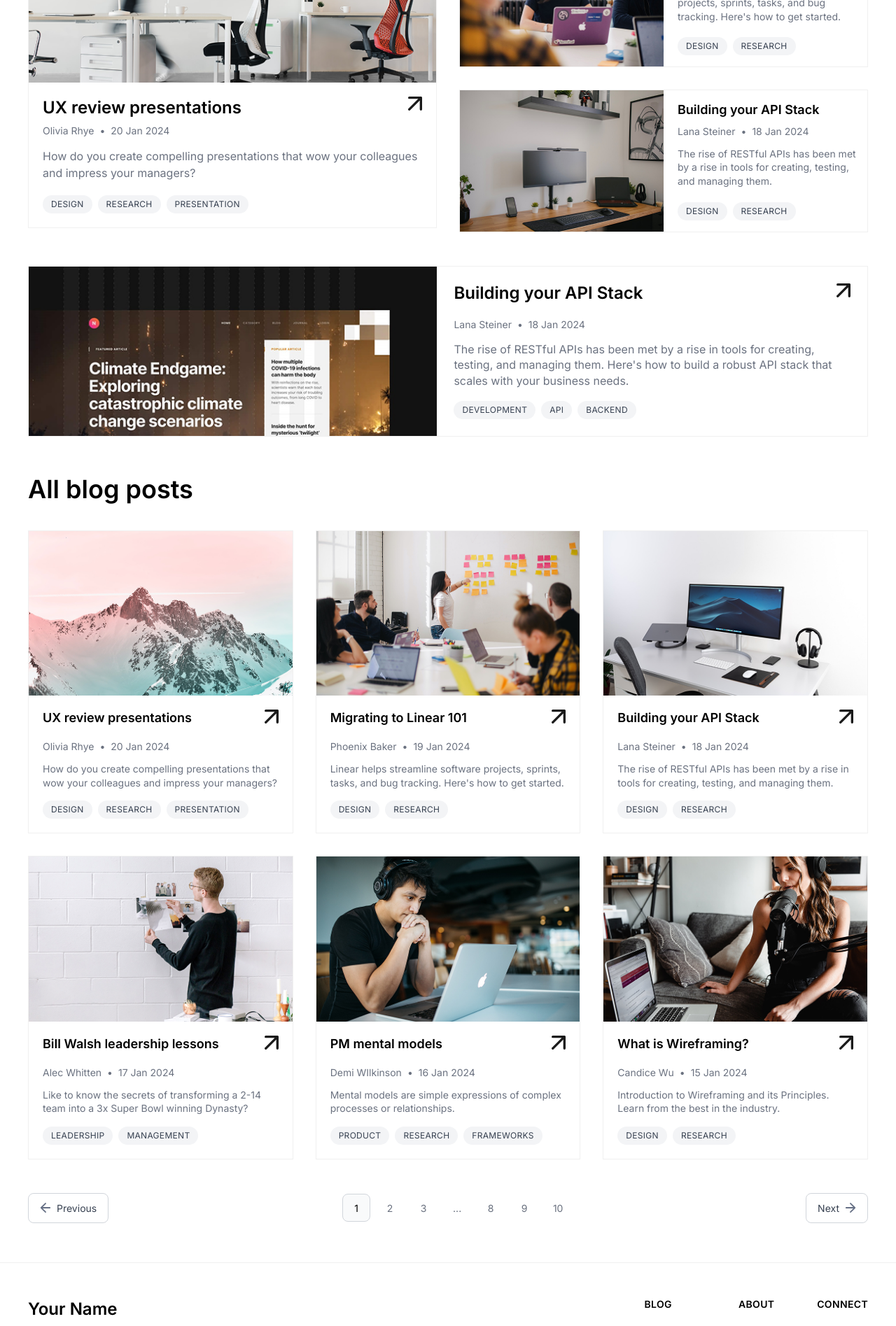
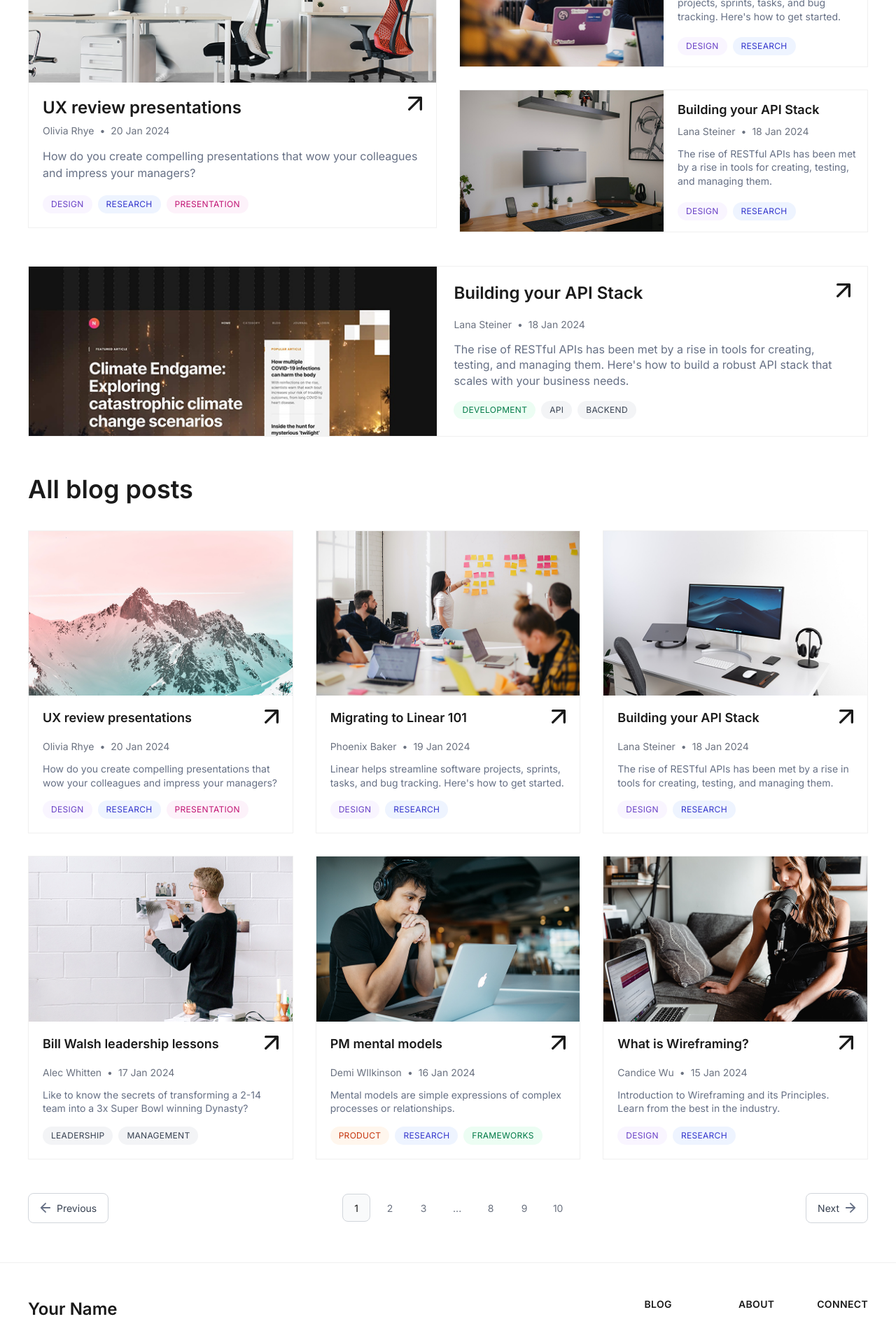
Before and after one commit to IvanSarapura/TheBlog, a React (Vite) app: page / in a window 1280 px wide. Shown: the part 560-2455 px from the top of the page at 70% size. Built offline with nearby package versions, Linux system fonts and the light colour scheme.

Commit message:
Categories Colors

```diff
--- a/src/App.css
+++ b/src/App.css
@@ -1,3 +1,31 @@
+/* CSS Variables */
+:root {
+  --color-primary-text: #1a1a1a;
+  --color-secondary-text: #6b7280;
+  --color-tertiary-text: #374151;
+  --color-card-text: #667085;
+  --color-design-category-text: #6941c6;
+  --color-design-category-bg: #f9f5ff;
+  --color-research-category-text: #3538cd;
+  --color-research-category-bg: #eef4ff;
+  --color-presentation-category-text: #c11574;
+  --color-presentation-category-bg: #fdf2fa;
+  --color-product-category-text: #c4320a;
+  --color-product-category-bg: #fff6ed;
+  --color-frameworks-category-text: #027a48;
+  --color-frameworks-category-bg: #ecfdf3;
+  --color-border-light: #f0f0f0;
+  --color-border-medium: #e5e5e5;
+  --color-border-dark: #d1d5db;
+  --color-border-gray: #9ca3af;
+  --color-background-white: #ffffff;
+  --color-background-light: #f9fafb;
+  --color-background-gray: #f3f4f6;
+  --color-background-medium: #f5f5f5;
+  --color-background-dark: #333333;
+  --color-background-disabled: #cccccc;
+}
+
 /* App Container */
 .app {
   min-height: 100vh;
@@ -54,7 +82,7 @@
 /* Header Styles */
 .header {
   width: 100%;
-  background-color: #ffffff;
+  background-color: var(--color-background-white);
   position: sticky;
   top: 0;
   z-index: 100;
@@ -79,7 +107,7 @@
 .logo {
   font-size: 1.5rem;
   font-weight: 600;
-  color: #000000;
+  color: var(--color-primary-text);
   text-decoration: none;
 }
 
@@ -103,7 +131,7 @@
 
 /* Nav menu link styling */
 .nav-link {
-  color: #000000;
+  color: var(--color-primary-text);
   font-weight: 400;
   font-size: 1rem;
   position: relative;
@@ -119,12 +147,12 @@
   left: 0;
   width: 0;
   height: 1px;
-  background-color: #000000;
+  background-color: var(--color-primary-text);
   transition: width 0.3s ease;
 }
 
 .nav-link:hover {
-  color: #000000;
+  color: var(--color-primary-text);
 }
 
 .nav-link:hover::after {
@@ -148,7 +176,7 @@
   position: relative;
   width: 68px;
   height: 36px;
-  background-color: #000000;
+  background-color: var(--color-primary-text);
   border-radius: 18px;
   display: flex;
   align-items: center;
@@ -159,13 +187,13 @@
 
 /* Light mode - black pill (sun visible) */
 .toggle-switch.light .switch-track {
-  background-color: #000000;
+  background-color: var(--color-primary-text);
 }
 
 /* Dark mode - white pill (moon visible) */
 .toggle-switch.dark .switch-track {
-  background-color: #ffffff;
-  border: 1px solid #e5e5e5;
+  background-color: var(--color-background-white);
+  border: 1px solid var(--color-border-medium);
 }
 
 .switch-icons {
@@ -198,7 +226,7 @@
   position: absolute;
   width: 23px;
   height: 23px;
-  background-color: #ffffff;
+  background-color: var(--color-background-white);
   border-radius: 50%;
   top: 6px;
   left: 6px;
@@ -208,23 +236,23 @@
 
 /* Light mode - white thumb on black background (covering moon) */
 .toggle-switch.light .switch-thumb {
-  background-color: #ffffff;
+  background-color: var(--color-background-white);
   transform: translateX(32px);
 }
 
 /* Dark mode - black thumb on white background (covering sun) */
 .toggle-switch.dark .switch-thumb {
-  background-color: #000000;
+  background-color: var(--color-primary-text);
   transform: translateX(0);
 }
 
 /* Hover effects */
 .toggle-switch.light:hover .switch-track {
-  background-color: #333333;
+  background-color: var(--color-background-dark);
 }
 
 .toggle-switch.dark:hover .switch-track {
-  background-color: #f5f5f5;
+  background-color: var(--color-background-medium);
 }
 
 .toggle-switch:active .switch-thumb {
@@ -272,7 +300,7 @@
 .hamburger-line {
   width: 20px;
   height: 2px;
-  background-color: #000000;
+  background-color: var(--color-primary-text);
   transition: all 0.3s ease;
   transform-origin: center;
 }
@@ -325,7 +353,7 @@
 .mobile-nav-link {
   font-size: 1.5rem;
   font-weight: 500;
-  color: #000000;
+  color: var(--color-primary-text);
   text-decoration: none;
   cursor: pointer;
   transition: color 0.2s ease;
@@ -334,13 +362,13 @@
 }
 
 .mobile-nav-link:hover {
-  color: #6b7280;
+  color: var(--color-secondary-text);
 }
 
 /* Main Content */
 .main-content {
   flex: 1;
-  background-color: #ffffff;
+  background-color: var(--color-background-white);
 }
 
 .hero-container {
@@ -355,7 +383,7 @@
 .hero-title {
   font-size: clamp(5.5rem, 11vw, 11rem);
   font-weight: 700;
-  color: #000000;
+  color: var(--color-primary-text);
   margin: 0;
   letter-spacing: 0.1em;
   text-transform: uppercase;
@@ -372,7 +400,7 @@
   left: 0;
   right: 0;
   height: 2px;
-  background-color: #cccccc;
+  background-color: var(--color-background-disabled);
 }
 
 .hero-title::before {
@@ -386,7 +414,7 @@
 /* Blog Section */
 .blog-section {
   padding: 1.5rem 0;
-  background-color: #ffffff;
+  background-color: var(--color-background-white);
 }
 
 .container {
@@ -396,7 +424,7 @@
 .section-heading {
   font-size: 2.25rem;
   font-weight: 600;
-  color: #000000;
+  color: var(--color-primary-text);
   margin-bottom: 2rem;
   text-align: left;
 }
@@ -411,7 +439,7 @@
 
 /* Blog Cards */
 .blog-card {
-  background: #ffffff;
+  background: var(--color-background-white);
   border-radius: 0;
   overflow: hidden;
   transition: transform 0.2s ease, box-shadow 0.2s ease;
@@ -425,7 +453,7 @@
 .main-card {
   grid-row: 1;
   align-self: start;
-  border: 1px solid #f0f0f0;
+  border: 1px solid var(--color-border-light);
 }
 
 .secondary-cards {
@@ -439,8 +467,8 @@
   display: flex;
   flex-direction: row;
   align-items: stretch;
-  border: 1px solid #f0f0f0;
-  background: #ffffff;
+  border: 1px solid var(--color-border-light);
+  background: var(--color-background-white);
 }
 
 .secondary-card .card-image {
@@ -464,7 +492,7 @@
   display: flex;
   flex-direction: column;
   justify-content: space-between;
-  background: #ffffff;
+  background: var(--color-background-white);
   position: relative;
   z-index: 2;
   margin-left: 10%;
@@ -507,7 +535,7 @@
 .card-title {
   font-size: 1.5rem;
   font-weight: 600;
-  color: #000000;
+  color: var(--color-primary-text);
   margin: 0;
   line-height: 1.3;
   flex: 1;
@@ -535,7 +563,7 @@
   gap: 0.5rem;
   margin-bottom: 0.85rem;
   font-size: 0.875rem;
-  color: #6b7280;
+  color: var(--color-secondary-text);
 }
 
 .secondary-card .card-meta {
@@ -553,7 +581,7 @@
 
 .card-description {
   font-size: 1rem;
-  color: #6b7280;
+  color: var(--color-card-text);
   line-height: 1.5;
   margin: 0 0 1.25rem 0;
 }
@@ -571,8 +599,8 @@
 }
 
 .category-badge {
-  background-color: #f3f4f6;
-  color: #374151;
+  background-color: var(--color-background-gray);
+  color: var(--color-tertiary-text);
   font-size: 0.75rem;
   font-weight: 500;
   padding: 0.25rem 0.75rem;
@@ -581,10 +609,37 @@
   letter-spacing: 0.025em;
 }
 
+.category-badge.design {
+  background-color: var(--color-design-category-bg);
+  color: var(--color-design-category-text);
+}
+
+.category-badge.research {
+  background-color: var(--color-research-category-bg);
+  color: var(--color-research-category-text);
+}
+
+.category-badge.presentation {
+  background-color: var(--color-presentation-category-bg);
+  color: var(--color-presentation-category-text);
+}
+
+.category-badge.product {
+  background-color: var(--color-product-category-bg);
+  color: var(--color-product-category-text);
+}
+
+.category-badge.frameworks,
+.category-badge.software,
+.category-badge.development {
+  background-color: var(--color-frameworks-category-bg);
+  color: var(--color-frameworks-category-text);
+}
+
 /* Featured Section */
 .featured-section {
   padding: 1.5rem 0;
-  background-color: #ffffff;
+  background-color: var(--color-background-white);
 }
 
 .featured-content {
@@ -593,11 +648,11 @@
 
 .featured-card {
   width: 100%;
-  background: #ffffff;
+  background: var(--color-background-white);
   border-radius: 0;
   overflow: hidden;
   transition: transform 0.2s ease, box-shadow 0.2s ease;
-  border: 1px solid #f0f0f0;
+  border: 1px solid var(--color-border-light);
   display: flex;
   flex-direction: row;
   align-items: stretch;
@@ -631,7 +686,7 @@
 .featured-card .card-title {
   font-size: 1.5rem;
   font-weight: 600;
-  color: #000000;
+  color: var(--color-primary-text);
   margin: 0;
   line-height: 1.2;
   margin-bottom: 0.75rem;
@@ -642,12 +697,12 @@
   gap: 0.5rem;
   margin-bottom: 0.75rem;
   font-size: 0.875rem;
-  color: #6b7280;
+  color: var(--color-secondary-text);
 }
 
 .featured-card .card-description {
   font-size: 1rem;
-  color: #6b7280;
+  color: var(--color-card-text);
   line-height: 1.4;
   margin: 0 0 1rem 0;
 }
@@ -661,7 +716,7 @@
 /* All Posts Section */
 .all-posts-section {
   padding: 1.5rem 0;
-  background-color: #ffffff;
+  background-color: var(--color-background-white);
 }
 
 .posts-grid {
@@ -675,11 +730,11 @@
 .post-card {
   display: flex;
   flex-direction: column;
-  background: #ffffff;
+  background: var(--color-background-white);
   border-radius: 0;
   overflow: hidden;
   transition: transform 0.2s ease, box-shadow 0.2s ease;
-  border: 1px solid #f0f0f0;
+  border: 1px solid var(--color-border-light);
 }
 
 .post-card:hover {
@@ -710,7 +765,7 @@
 .post-card .card-title {
   font-size: 1.125rem;
   font-weight: 600;
-  color: #000000;
+  color: var(--color-primary-text);
   margin: 0;
   line-height: 1.3;
   margin-bottom: 0.75rem;
@@ -721,12 +776,12 @@
   gap: 0.5rem;
   margin-bottom: 0.75rem;
   font-size: 0.875rem;
-  color: #6b7280;
+  color: var(--color-secondary-text);
 }
 
 .post-card .card-description {
   font-size: 0.875rem;
-  color: #6b7280;
+  color: var(--color-card-text);
   line-height: 1.4;
   margin: 0 0 1rem 0;
   flex: 1;
@@ -752,19 +807,19 @@
   align-items: center;
   gap: 0.5rem;
   background: transparent;
-  border: 1px solid #d1d5db;
+  border: 1px solid var(--color-border-dark);
   border-radius: 8px;
   padding: 0.75rem 1rem;
   font-size: 0.875rem;
   font-weight: 500;
-  color: #374151;
+  color: var(--color-tertiary-text);
   cursor: pointer;
   transition: all 0.2s ease;
 }
 
 .pagination-btn:hover {
-  background-color: #f9fafb;
-  border-color: #9ca3af;
+  background-color: var(--color-background-light);
+  border-color: var(--color-border-gray);
 }
 
 .pagination-arrow {
@@ -787,26 +842,26 @@
   border-radius: 8px;
   font-size: 0.875rem;
   font-weight: 500;
-  color: #6b7280;
+  color: var(--color-secondary-text);
   cursor: pointer;
   transition: all 0.2s ease;
 }
 
 .pagination-number:hover {
-  background-color: #f3f4f6;
-  color: #374151;
+  background-color: var(--color-background-gray);
+  color: var(--color-tertiary-text);
 }
 
 .pagination-number.active {
-  background-color: #f9fafb;
-  color: #000000;
-  border: 1px solid #d1d5db;
+  background-color: var(--color-background-light);
+  color: var(--color-primary-text);
+  border: 1px solid var(--color-border-dark);
 }
 
 /* Footer */
 .footer {
-  background-color: #ffffff;
-  border-top: 1px solid #f0f0f0;
+  background-color: var(--color-background-white);
+  border-top: 1px solid var(--color-border-light);
   padding: 3rem 0 1.5rem 0;
   margin-top: 2rem;
 }
@@ -832,13 +887,13 @@
 .footer-logo {
   font-size: 1.5rem;
   font-weight: 600;
-  color: #000000;
+  color: var(--color-primary-text);
   margin: 0 0 0.75rem 0;
 }
 
 .footer-description {
   font-size: 0.875rem;
-  color: #6b7280;
+  color: var(--color-secondary-text);
   line-height: 1.5;
   margin: 0;
 }
@@ -856,7 +911,7 @@
 .footer-heading {
   font-size: 0.875rem;
   font-weight: 600;
-  color: #000000;
+  color: var(--color-primary-text);
   margin: 0 0 1rem 0;
   text-transform: uppercase;
   letter-spacing: 0.025em;
@@ -873,13 +928,13 @@
 
 .footer-link {
   font-size: 0.875rem;
-  color: #6b7280;
+  color: var(--color-secondary-text);
   text-decoration: none;
   transition: color 0.2s ease;
 }
 
 .footer-link:hover {
-  color: #000000;
+  color: var(--color-primary-text);
 }
 
 .footer-bottom {
@@ -887,12 +942,12 @@
   justify-content: space-between;
   align-items: center;
   padding-top: 2rem;
-  border-top: 1px solid #f0f0f0;
+  border-top: 1px solid var(--color-border-light);
 }
 
 .footer-copyright {
   font-size: 0.875rem;
-  color: #6b7280;
+  color: var(--color-secondary-text);
   margin: 0;
 }
 
@@ -903,13 +958,13 @@
 
 .footer-bottom-link {
   font-size: 0.875rem;
-  color: #6b7280;
+  color: var(--color-secondary-text);
   text-decoration: none;
   transition: color 0.2s ease;
 }
 
 .footer-bottom-link:hover {
-  color: #000000;
+  color: var(--color-primary-text);
 }
 
 /* Tablet Design */
@@ -1095,7 +1150,7 @@
 
   .secondary-card {
     flex-direction: column;
-    border: 1px solid #f0f0f0;
+    border: 1px solid var(--color-border-light);
   }
 
   .secondary-card .card-image {
@@ -1242,7 +1297,7 @@
     max-width: 100%;
     margin: 0 auto 1rem auto;
     padding: 0 1rem;
-    border-bottom: 1px solid #f0f0f0;
+    border-bottom: 1px solid var(--color-border-light);
     padding-bottom: 1rem;
     text-align: center;
     display: flex;
@@ -1254,7 +1309,7 @@
     font-size: 1.125rem;
     margin-bottom: 0.5rem;
     font-weight: 700;
-    color: #000000;
+    color: var(--color-primary-text);
     text-align: center;
   }
 
@@ -1263,7 +1318,7 @@
     line-height: 1.5;
     max-width: 320px;
     margin: 0;
-    color: #6b7280;
+    color: var(--color-secondary-text);
     text-align: center;
     width: 100%;
   }
@@ -1290,7 +1345,7 @@
     font-size: 0.8125rem;
     margin-bottom: 0.75rem;
     font-weight: 600;
-    color: #000000;
+    color: var(--color-primary-text);
   }
 
   .footer-nav {
@@ -1312,7 +1367,7 @@
   }
 
   .footer-link:hover {
-    color: #000000;
+    color: var(--color-primary-text);
   }
 
   .footer-bottom {
@@ -1364,7 +1419,7 @@
   .footer-brand {
     margin: 0 auto 0.875rem auto;
     padding: 0 0.75rem;
-    border-bottom: 1px solid #f0f0f0;
+    border-bottom: 1px solid var(--color-border-light);
     padding-bottom: 0.875rem;
     text-align: center;
     display: flex;
--- a/src/App.jsx
+++ b/src/App.jsx
@@ -260,9 +260,11 @@ function App() {
                     colleagues and impress your managers?
                   </p>
                   <div className="card-categories">
-                    <span className="category-badge">Design</span>
-                    <span className="category-badge">Research</span>
-                    <span className="category-badge">Presentation</span>
+                    <span className="category-badge design">Design</span>
+                    <span className="category-badge research">Research</span>
+                    <span className="category-badge presentation">
+                      Presentation
+                    </span>
                   </div>
                 </div>
               </div>
@@ -291,8 +293,8 @@ function App() {
                       and bug tracking. Here's how to get started.
                     </p>
                     <div className="card-categories">
-                      <span className="category-badge">Design</span>
-                      <span className="category-badge">Research</span>
+                      <span className="category-badge design">Design</span>
+                      <span className="category-badge research">Research</span>
                     </div>
                   </div>
                 </div>
@@ -319,8 +321,8 @@ function App() {
                       for creating, testing, and managing them.
                     </p>
                     <div className="card-categories">
-                      <span className="category-badge">Design</span>
-                      <span className="category-badge">Research</span>
+                      <span className="category-badge design">Design</span>
+                      <span className="category-badge research">Research</span>
                     </div>
                   </div>
                 </div>
@@ -356,7 +358,9 @@ function App() {
                     robust API stack that scales with your business needs.
                   </p>
                   <div className="card-categories">
-                    <span className="category-badge">Development</span>
+                    <span className="category-badge development">
+                      Development
+                    </span>
                     <span className="category-badge">API</span>
                     <span className="category-badge">Backend</span>
                   </div>
@@ -394,9 +398,11 @@ function App() {
                     colleagues and impress your managers?
                   </p>
                   <div className="card-categories">
-                    <span className="category-badge">Design</span>
-                    <span className="category-badge">Research</span>
-                    <span className="category-badge">Presentation</span>
+                    <span className="category-badge design">Design</span>
+                    <span className="category-badge research">Research</span>
+                    <span className="category-badge presentation">
+                      Presentation
+                    </span>
                   </div>
                 </div>
               </div>
@@ -423,8 +429,8 @@ function App() {
                     and bug tracking. Here's how to get started.
                   </p>
                   <div className="card-categories">
-                    <span className="category-badge">Design</span>
-                    <span className="category-badge">Research</span>
+                    <span className="category-badge design">Design</span>
+                    <span className="category-badge research">Research</span>
                   </div>
                 </div>
               </div>
@@ -451,8 +457,8 @@ function App() {
                     creating, testing, and managing them.
                   </p>
                   <div className="card-categories">
-                    <span className="category-badge">Design</span>
-                    <span className="category-badge">Research</span>
+                    <span className="category-badge design">Design</span>
+                    <span className="category-badge research">Research</span>
                   </div>
                 </div>
               </div>
@@ -510,9 +516,11 @@ function App() {
                     relationships.
                   </p>
                   <div className="card-categories">
-                    <span className="category-badge">Product</span>
-                    <span className="category-badge">Research</span>
-                    <span className="category-badge">Frameworks</span>
+                    <span className="category-badge product">Product</span>
+                    <span className="category-badge research">Research</span>
+                    <span className="category-badge frameworks">
+                      Frameworks
+                    </span>
                   </div>
                 </div>
               </div>
@@ -539,8 +547,8 @@ function App() {
                     the best in the industry.
                   </p>
                   <div className="card-categories">
-                    <span className="category-badge">Design</span>
-                    <span className="category-badge">Research</span>
+                    <span className="category-badge design">Design</span>
+                    <span className="category-badge research">Research</span>
                   </div>
                 </div>
               </div>
```
